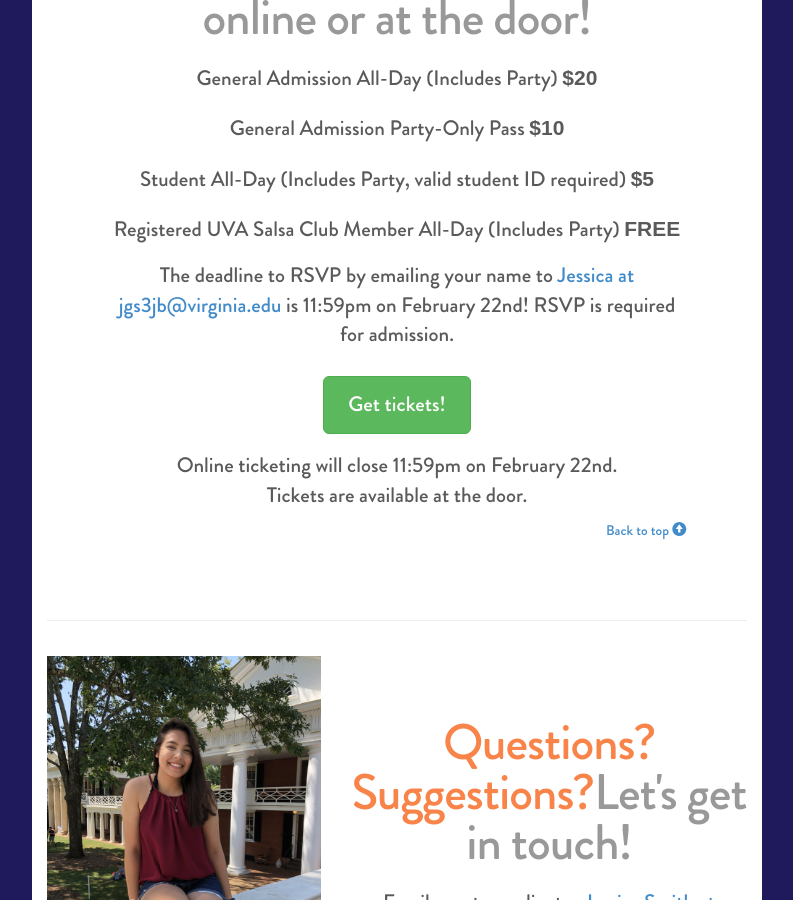
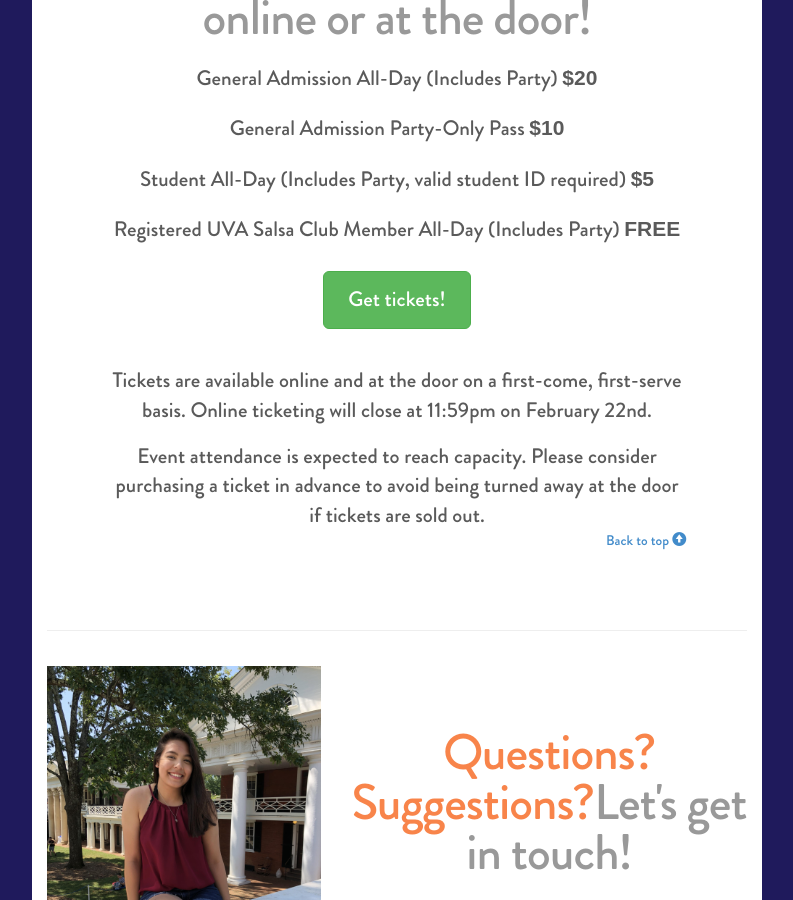
Before and after one commit to swoloszynski/universitysalsafest, a Jekyll site: the page built from index.html, in a window 1280 px wide and 900 px high, scrolled down 4341 px. Shown: the whole window, without its empty margins (243-1036 px from the left). Built offline with Jekyll 4.4.1, drawn with Linux system fonts in a browser that asks for light colours; comment, search, counter and statistics services are not loaded.

Commit message:
Update ticket info to remove rsvp requirement but encourage buying tickets in advance

```diff
--- a/_includes/tickets.html
+++ b/_includes/tickets.html
@@ -8,17 +8,13 @@
     <p class="lead schedule-time">Student All-Day (Includes Party, valid student ID required) <span class="schedule-bold">$5</span></p>
     <p class="lead schedule-time">Registered UVA Salsa Club Member All-Day (Includes Party) <span class="schedule-bold">FREE</span></p>
 
-    {% if site.data.global.show_facebook_event %}
-        <p class="lead schedule-time cushion">The deadline to <a href="{{ site.data.global.facebook_event_url }}" target="_blank" rel="noopener">RSVP by clicking "going" on Facebook</a> is {{ site.data.global.rsvp_deadline }}! Don't have Facebook? Please email your name to <a href="mailto:{{ site.data.global.organizer_email }}?subject={{ site.data.global.title }} RSVP" target="_blank" rel="noopener">{{ site.data.global.organizer_first_name }} at {{ site.data.global.organizer_email }}</a>! RSVP is required for admission.</p>
-    {% else %}
-        <p class="lead schedule-time cushion">The deadline to RSVP by emailing your name to <a href="mailto:{{ site.data.global.organizer_email }}?subject={{ site.data.global.title }} RSVP" target="_blank" rel="noopener">{{ site.data.global.organizer_first_name }} at {{ site.data.global.organizer_email }}</a> is {{ site.data.global.rsvp_deadline }}! RSVP is required for admission.</p>
-    {% endif %}
 
     {% if site.data.global.show_online_ticketing %}
         <div class="jumbotron jumbotron-custom">
           <p><a class="btn btn-lg btn-success cushion" href="{{ site.data.global.ticket_url }}" role="button" target="_blank" rel="noopener">Get tickets!</a></p>
-          <p class="lead schedule-time cushion">Online ticketing will close {{ site.data.global.online_ticket_deadline }}. Tickets are available at the door.</p>
         </div>
+        <p class="lead schedule-time cushion">Tickets are available online and at the door on a first-come, first-serve basis. Online ticketing will close at {{ site.data.global.online_ticket_deadline }}.</p>
+        <p class="lead schedule-time cushion">Event attendance is expected to reach capacity. Please consider purchasing a ticket in advance to avoid being turned away at the door if tickets are sold out.</p>
     {% else %}
         <p class="lead schedule-time cushion">Tickets at the door are cash only.</p>
         <div class="jumbotron jumbotron-custom">
```
